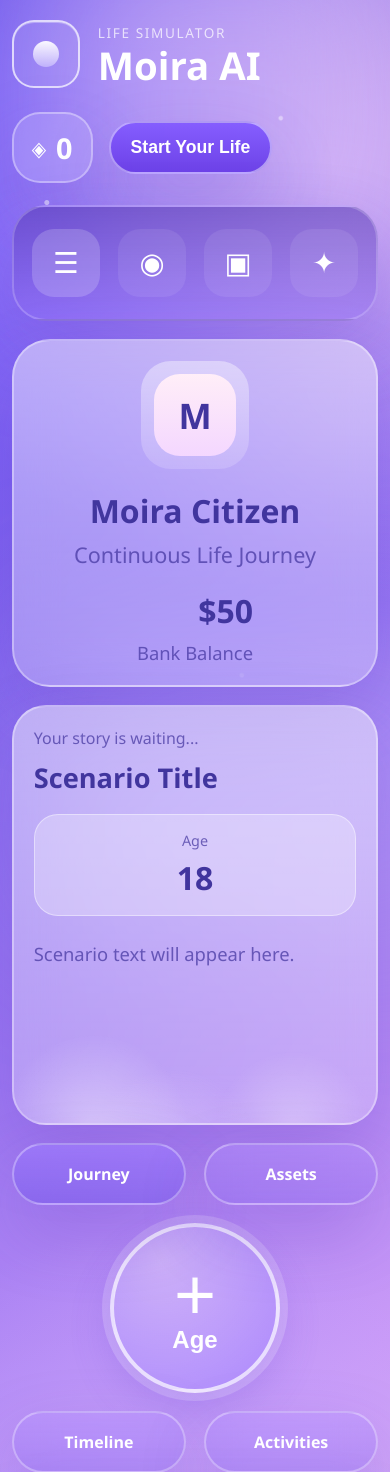
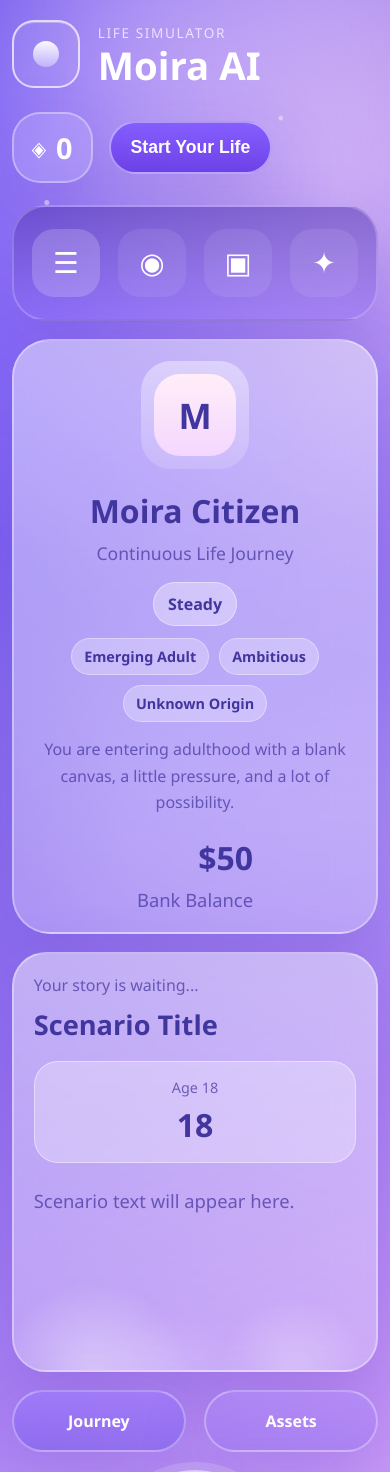
Before and after one commit to Laugerr/Moira-AI, a Flask app: page / in a window 390 px wide. Shown: the top 1472 px of the page. Run offline with Flask 3, Linux system fonts and the light colour scheme.

Commit message:
🧬 Add dynamic character profile panel with evolving life summary

```diff
--- a/app.py
+++ b/app.py
@@ -6,6 +6,36 @@ from pathlib import Path
 app = Flask(__name__)
 
 DATA_FILE = Path("data/scenarios.json")
+
+FIRST_NAMES = [
+    "Avery", "Jordan", "Sage", "Milan", "Noah", "Lena", "Kai", "Elena",
+    "Theo", "Amara", "Ezra", "Nina", "Julian", "Zara", "Ivy", "Leo"
+]
+
+LAST_NAMES = [
+    "Vale", "Mercer", "Rowe", "Bennett", "Hale", "Cross", "Quinn", "Blake",
+    "Santos", "Cole", "Hart", "Lane", "Marlow", "Stone", "Reed", "Brooks"
+]
+
+HOMETOWNS = [
+    "Kyiv, Ukraine", "Toronto, Canada", "Lisbon, Portugal", "Chicago, USA",
+    "Seoul, South Korea", "Prague, Czech Republic", "Valencia, Spain",
+    "Warsaw, Poland", "Tallinn, Estonia", "Melbourne, Australia"
+]
+
+STARTING_TRAITS = [
+    "ambitious", "curious", "restless", "thoughtful",
+    "bold", "resourceful", "idealistic", "independent"
+]
+
+STARTING_DREAMS = [
+    "build a meaningful career",
+    "create financial freedom",
+    "find a life that feels exciting",
+    "prove their potential",
+    "turn talent into stability",
+    "build a future on their own terms"
+]
 
 
 FALLBACK_SCENARIOS = [
@@ -210,6 +240,74 @@ def clamp_stat(value):
     return max(0, min(100, value))
 
 
+def generate_profile_seed():
+    return {
+        "name": f"{random.choice(FIRST_NAMES)} {random.choice(LAST_NAMES)}",
+        "hometown": random.choice(HOMETOWNS),
+        "trait": random.choice(STARTING_TRAITS),
+        "dream": random.choice(STARTING_DREAMS),
+    }
+
+
+def get_life_stage(age):
+    if age <= 22:
+        return "Emerging Adult"
+    if age <= 30:
+        return "Young Professional"
+    if age <= 45:
+        return "Established Adult"
+    if age <= 59:
+        return "Midlife Builder"
+    return "Legacy Years"
+
+
+def build_profile_snapshot(profile_seed, stats):
+    age = stats.get("age", 18)
+    money = stats.get("money", 50)
+    energy = stats.get("energy", 50)
+    happiness = stats.get("happiness", 50)
+    risk = stats.get("risk", 20)
+
+    stage = get_life_stage(age)
+
+    if risk >= 75:
+        title = "Volatile Path"
+        summary = "Your choices are creating fast momentum, but danger is now part of daily life."
+        mood = "High Risk"
+    elif energy <= 20:
+        title = "Exhausted Dreamer"
+        summary = "You are still chasing your future, but your energy is becoming one of your biggest limitations."
+        mood = "Burnout Warning"
+    elif happiness >= 70 and money >= 60:
+        title = "Rising Success Story"
+        summary = "You are building a life with visible momentum, stronger stability, and room for bigger ambitions."
+        mood = "Thriving"
+    elif money <= 25:
+        title = "Under Pressure"
+        summary = "Money is tight, and every decision feels heavier because survival is always in the background."
+        mood = "Financial Stress"
+    elif happiness <= 25:
+        title = "Emotionally Drained"
+        summary = "Even when life keeps moving, your sense of joy is fading. Recovery matters now."
+        mood = "Low Morale"
+    else:
+        title = "Life In Progress"
+        summary = "You are shaping your identity one year at a time, balancing risk, ambition, and stability."
+        mood = "Steady"
+
+    return {
+        "name": profile_seed["name"],
+        "hometown": profile_seed["hometown"],
+        "trait": profile_seed["trait"].title(),
+        "dream": profile_seed["dream"],
+        "stage": stage,
+        "title": title,
+        "summary": summary,
+        "mood": mood,
+        "age_badge": f"Age {age}",
+    }
+
+
 def scenario_matches_player(scenario, stats):
     conditions = scenario.get("conditions", {})
 
@@ -265,11 +363,14 @@ def start_game():
         "risk": 20
     }
 
+    profile_seed = generate_profile_seed()
     scenario = get_next_scenario(initial_stats, [])
 
     return jsonify({
         "scenario": scenario,
         "stats": initial_stats,
+        "profile_seed": profile_seed,
+        "player_profile": build_profile_snapshot(profile_seed, initial_stats),
         "history": [
             {
                 "age": 18,
@@ -295,6 +396,7 @@ def make_choice():
 
     history = data.get("history", [])
     used_scenarios = data.get("used_scenarios", [])
+    profile_seed = data.get("profile_seed") or generate_profile_seed()
     choice_effects = data.get("effects", {})
     result_text = data.get("result", "You made a choice and moved forward.")
 
@@ -339,6 +441,8 @@ def make_choice():
     return jsonify({
         "result_text": result_text,
         "updated_stats": updated_stats,
+        "profile_seed": profile_seed,
+        "player_profile": build_profile_snapshot(profile_seed, updated_stats),
         "history": history,
         "used_scenarios": used_scenarios,
         "next_scenario": next_scenario,
--- a/static/script.js
+++ b/static/script.js
@@ -9,6 +9,7 @@ let currentStats = {
 let currentHistory = [];
 let usedScenarios = [];
 let currentScenario = null;
+let profileSeed = null;
 
 const startBtn = document.getElementById("start-btn");
 const restartBtn = document.getElementById("restart-btn");
@@ -32,6 +33,14 @@ const riskStat = document.getElementById("risk-stat");
 const energyBar = document.getElementById("energy-bar");
 const happinessBar = document.getElementById("happiness-bar");
 const riskBar = document.getElementById("risk-bar");
+const profileName = document.getElementById("profile-name");
+const profileSubtitle = document.getElementById("profile-subtitle");
+const profileMood = document.getElementById("profile-mood");
+const profileStage = document.getElementById("profile-stage");
+const profileTrait = document.getElementById("profile-trait");
+const profileOrigin = document.getElementById("profile-origin");
+const profileSummary = document.getElementById("profile-summary");
+const profileAgeBadge = document.getElementById("profile-age-badge");
 
 function updateStatsUI(stats) {
   ageStat.textContent = stats.age;
@@ -43,6 +52,17 @@ function updateStatsUI(stats) {
   energyBar.style.width = `${stats.energy}%`;
   happinessBar.style.width = `${stats.happiness}%`;
   riskBar.style.width = `${stats.risk}%`;
+}
+
+function renderProfile(profile) {
+  profileName.textContent = profile.name;
+  profileSubtitle.textContent = `${profile.title} - Chasing a life to ${profile.dream}`;
+  profileMood.textContent = profile.mood;
+  profileStage.textContent = profile.stage;
+  profileTrait.textContent = profile.trait;
+  profileOrigin.textContent = profile.hometown;
+  profileSummary.textContent = profile.summary;
+  profileAgeBadge.textContent = profile.age_badge;
 }
 
 function renderScenario(scenario) {
@@ -84,8 +104,10 @@ async function startGame() {
     currentStats = data.stats;
     currentHistory = data.history || [];
     usedScenarios = data.used_scenarios || [];
+    profileSeed = data.profile_seed || null;
 
     updateStatsUI(currentStats);
+    renderProfile(data.player_profile);
     renderHistory(currentHistory);
 
     gameMessage.textContent = data.message;
@@ -113,6 +135,7 @@ async function handleChoice(choice) {
         stats: currentStats,
         history: currentHistory,
         used_scenarios: usedScenarios,
+        profile_seed: profileSeed,
         effects: choice.effects,
         result: choice.result
       })
@@ -123,8 +146,10 @@ async function handleChoice(choice) {
     currentStats = data.updated_stats;
     currentHistory = data.history || [];
     usedScenarios = data.used_scenarios || [];
+    profileSeed = data.profile_seed || profileSeed;
 
     updateStatsUI(currentStats);
+    renderProfile(data.player_profile);
     renderHistory(currentHistory);
     resultText.textContent = data.result_text;
 
--- a/static/style.css
+++ b/static/style.css
@@ -258,6 +258,14 @@ body {
   border-radius: 38px;
 }
 
+.identity-headline {
+  display: flex;
+  justify-content: space-between;
+  align-items: start;
+  gap: 16px;
+  margin-bottom: 12px;
+}
+
 .avatar-wrap {
   width: 108px;
   height: 108px;
@@ -287,7 +295,41 @@ body {
 
 .identity-subtitle {
   color: var(--text-soft);
-  font-size: 1.35rem;
+  font-size: 1.1rem;
+  line-height: 1.5;
+}
+
+.mood-badge {
+  white-space: nowrap;
+  padding: 10px 14px;
+  border-radius: 999px;
+  background: rgba(255, 255, 255, 0.34);
+  border: 1px solid rgba(255, 255, 255, 0.42);
+  color: var(--text-dark);
+  font-weight: 700;
+}
+
+.profile-facts {
+  display: flex;
+  flex-wrap: wrap;
+  gap: 10px;
+  margin-bottom: 14px;
+}
+
+.fact-chip {
+  padding: 8px 12px;
+  border-radius: 999px;
+  background: rgba(255, 255, 255, 0.28);
+  border: 1px solid rgba(255, 255, 255, 0.34);
+  color: var(--text-dark);
+  font-size: 0.9rem;
+  font-weight: 600;
+}
+
+.profile-summary {
+  color: var(--text-soft);
+  line-height: 1.65;
+  font-size: 1rem;
 }
 
 .identity-money {
@@ -643,6 +685,15 @@ body {
     text-align: center;
   }
 
+  .identity-headline {
+    flex-direction: column;
+    align-items: center;
+  }
+
+  .profile-facts {
+    justify-content: center;
+  }
+
   .avatar-wrap,
   .identity-money {
     margin: 0 auto;
--- a/templates/index.html
+++ b/templates/index.html
@@ -48,8 +48,23 @@
           </div>
 
           <div class="identity-main">
-            <h2>Moira Citizen</h2>
-            <p class="identity-subtitle">Continuous Life Journey</p>
+            <div class="identity-headline">
+              <div>
+                <h2 id="profile-name">Moira Citizen</h2>
+                <p id="profile-subtitle" class="identity-subtitle">Continuous Life Journey</p>
+              </div>
+              <span id="profile-mood" class="mood-badge">Steady</span>
+            </div>
+
+            <div class="profile-facts">
+              <span id="profile-stage" class="fact-chip">Emerging Adult</span>
+              <span id="profile-trait" class="fact-chip">Ambitious</span>
+              <span id="profile-origin" class="fact-chip">Unknown Origin</span>
+            </div>
+
+            <p id="profile-summary" class="profile-summary">
+              You are entering adulthood with a blank canvas, a little pressure, and a lot of possibility.
+            </p>
           </div>
 
           <div class="identity-money">
@@ -65,7 +80,7 @@
               <h2 id="scenario-title">Scenario Title</h2>
             </div>
             <div class="age-pill">
-              <span>Age</span>
+              <span id="profile-age-badge">Age 18</span>
               <strong id="age-stat">18</strong>
             </div>
           </div>
```
